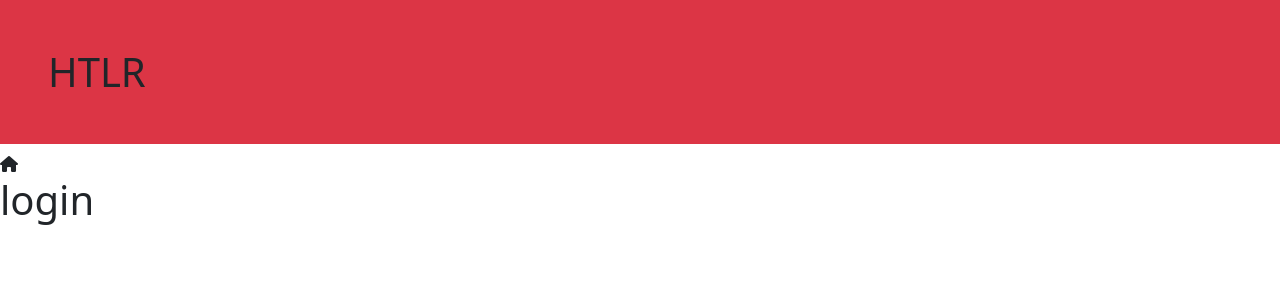
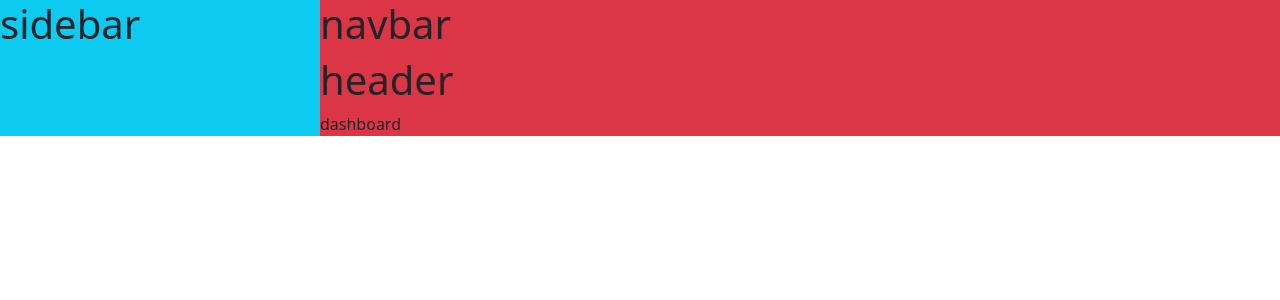
Before and after one commit to OmarElkeshen38/food-management-app, a React (Vite) app: page /dashboard in a window 1280 px wide. Shown: the top 300 px of the page. Built offline with nearby package versions, Linux system fonts and the light colour scheme.

Commit message:
handel routing and layout

```diff
--- a/src/App.jsx
+++ b/src/App.jsx
@@ -1,14 +1,56 @@
-import React from 'react';
-import Login from './Authentication/Login/Login';
+import React from "react";
+import Login from "./Authentication/Login/Login";
+import { createBrowserRouter, RouterProvider } from "react-router-dom";
+import AuthLayout from "./Shared/AuthLayout/AuthLayout";
+import Register from "./Authentication/Register/Register";
+import ForgetPass from "./Authentication/ForgetPass/ForgetPass";
+import ResetPass from "./Authentication/ResetPass/ResetPass";
+import VerifyAccount from "./Authentication/VerifyAccount/VerifyAccount";
+import NotFound from "./Shared/NotFound/NotFound";
+import MainLayout from "./Shared/MainLayout/MainLayout";
+import Dashboard from "./Dashboard/Dashboard";
+import RecipesList from "./Recipes/RecipesList/RecipesList";
+import RecipeData from "./Recipes/RecipeData/RecipeData";
+import CategoriesList from "./Categories/CategoriesList/CategoriesList";
+import CategoryData from "./Categories/CategoryData/CategoryData";
+import UsersList from "./Users/UsersList/UsersList";
 
 function App() {
+  const routes = createBrowserRouter([
+    {
+      path: "",
+      element: <AuthLayout />,
+      errorElement: <NotFound />,
+      children: [
+        { index: true, element: <Login /> },
+        { path: "login", element: <Login /> },
+        { path: "register", element: <Register /> },
+        { path: "forget-password", element: <ForgetPass /> },
+        { path: "reset-password", element: <ResetPass /> },
+        { path: "verify-account", element: <VerifyAccount /> },
+      ],
+    },
+    {
+      path: "/dashboard",
+      element: <MainLayout />,
+      errorElement: <NotFound />,
+      children: [
+        { index: true, element: <Dashboard /> },
+        { path: "home", element: <Dashboard /> },
+        { path: "recipes", element: <RecipesList /> },
+        { path: "recipe-data", element: <RecipeData /> },
+        { path: "categories", element: <CategoriesList /> },
+        { path: "category", element: <CategoryData /> },
+        { path: "users", element: <UsersList /> },
+      ],
+    },
+  ]);
+
   return (
-    <div>
-      <h1 className='bg-danger p-5'>HTLR</h1>
-      <i className="fa fa-home" aria-hidden="true"></i>
-      <Login />
-    </div>
-  )
+    <>
+      <RouterProvider router={routes}></RouterProvider>
+    </>
+  );
 }
 
-export default App
+export default App;
--- a/src/Authentication/ChangePass/ChangePass.jsx
+++ b/src/Authentication/ChangePass/ChangePass.jsx
@@ -3,7 +3,7 @@ import styles from './ChangePass.module.css';
 function ChangePass() {
   return (
     <div>
-
+      change
     </div>
   )
 }
--- a/src/Authentication/ForgetPass/ForgetPass.jsx
+++ b/src/Authentication/ForgetPass/ForgetPass.jsx
@@ -3,7 +3,7 @@ import styles from './ForgetPass.module.css';
 function ForgetPass() {
   return (
     <div>
-
+      forget
     </div>
   )
 }
--- a/src/Authentication/Register/Register.jsx
+++ b/src/Authentication/Register/Register.jsx
@@ -3,7 +3,7 @@ import styles from './Register.module.css';
 function Register() {
   return (
     <div>
-      <h1>Register</h1>
+      <h1>Registe</h1>
     </div>
   )
 }
--- a/src/Authentication/ResetPass/ResetPass.jsx
+++ b/src/Authentication/ResetPass/ResetPass.jsx
@@ -3,7 +3,7 @@ import styles from './ResetPass.module.css';
 function ResetPass() {
   return (
     <div>
-
+      reset
     </div>
   )
 }
--- a/src/Authentication/VerifyAccount/VerifyAccount.jsx
+++ b/src/Authentication/VerifyAccount/VerifyAccount.jsx
@@ -3,7 +3,7 @@ import styles from './VerifyAccount.module.css';
 function VerifyAccount() {
   return (
     <div>
-
+      verify
     </div>
   )
 }
--- /dev/null
+++ b/src/Dashboard/Dashboard.jsx
@@ -0,0 +1,11 @@
+import React from 'react'
+
+function Dashboard() {
+  return (
+    <div>
+      dashboard
+    </div>
+  )
+}
+
+export default Dashboard
--- /dev/null
+++ b/src/Shared/AuthLayout/AuthLayout.jsx
@@ -0,0 +1,9 @@
+import { Outlet } from "react-router-dom"
+
+function AuthLayout() {
+  return (
+    <Outlet />
+  )
+}
+
+export default AuthLayout
--- a/src/Shared/Header/Header.jsx
+++ b/src/Shared/Header/Header.jsx
@@ -3,7 +3,7 @@ import styles from './Header.module.css';
 function Header() {
   return (
     <div>
-
+      <h1>header</h1>
     </div>
   )
 }
--- /dev/null
+++ b/src/Shared/MainLayout/MainLayout.jsx
@@ -0,0 +1,23 @@
+import { Outlet } from "react-router-dom";
+import Header from "../Header/Header";
+import Navbar from "../Navbar/Navbar";
+import SideBar from "../SideBar/SideBar";
+
+function MainLayout() {
+  return (
+    <>
+      <div className="d-flex">
+        <div className="w-25 bg-info">
+          <SideBar />
+        </div>
+        <div className="w-75 bg-danger">
+          <Navbar />
+          <Header />
+          <Outlet />
+        </div>
+      </div>
+    </>
+  );
+}
+
+export default MainLayout;
--- a/src/Shared/Navbar/Navbar.jsx
+++ b/src/Shared/Navbar/Navbar.jsx
@@ -3,7 +3,7 @@ import styles from './Navbar.module.css';
 function Navbar() {
   return (
     <div>
-
+      <h1>navbar</h1>
     </div>
   )
 }
--- a/src/Shared/SideBar/SideBar.jsx
+++ b/src/Shared/SideBar/SideBar.jsx
@@ -3,7 +3,7 @@ import styles from './SideBar.module.css';
 function SideBar() {
   return (
     <div>
-
+      <h1>sidebar</h1>
     </div>
   )
 }
```
